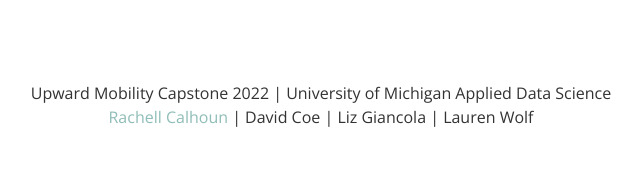
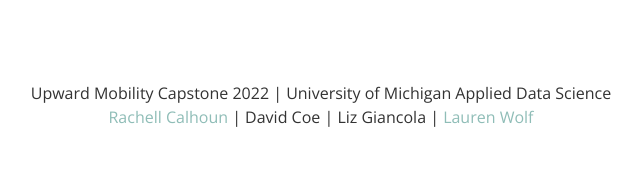
Before and after one commit to RachellCalhoun/us-upward-mobility, a Django app: page / in a window 1280 px wide. Shown: the part 3714-3893 px from the top of the page, without its empty margins (319-961 px from the left). Run offline with Django 4.2, Linux system fonts and the light colour scheme; some libraries are stand-ins or nearby versions.

Commit message:
add lauren link

```diff
--- a/mobility/templates/mobility/base.html
+++ b/mobility/templates/mobility/base.html
@@ -101,7 +101,10 @@ Although you can use them, for a more unique website, replace these images with
         <div class="small-print">
         	<div class="container">
         		<p>Upward Mobility Capstone 2022 | University of Michigan Applied Data Science<br>
-                <a class="font-weight:bold;" href="https://www.rachellcalhoun.com/">Rachell Calhoun</a> | David Coe | Liz Giancola | Lauren Wolf</p>
+                <a class="font-weight:bold;" href="https://www.rachellcalhoun.com/">Rachell Calhoun</a> |
+                 David Coe |
+                 Liz Giancola |
+                <a href="https://www.linkedin.com/in/lauren-wolf-50500140">Lauren Wolf</a></p>
         	</div>
         </div>
 
```
